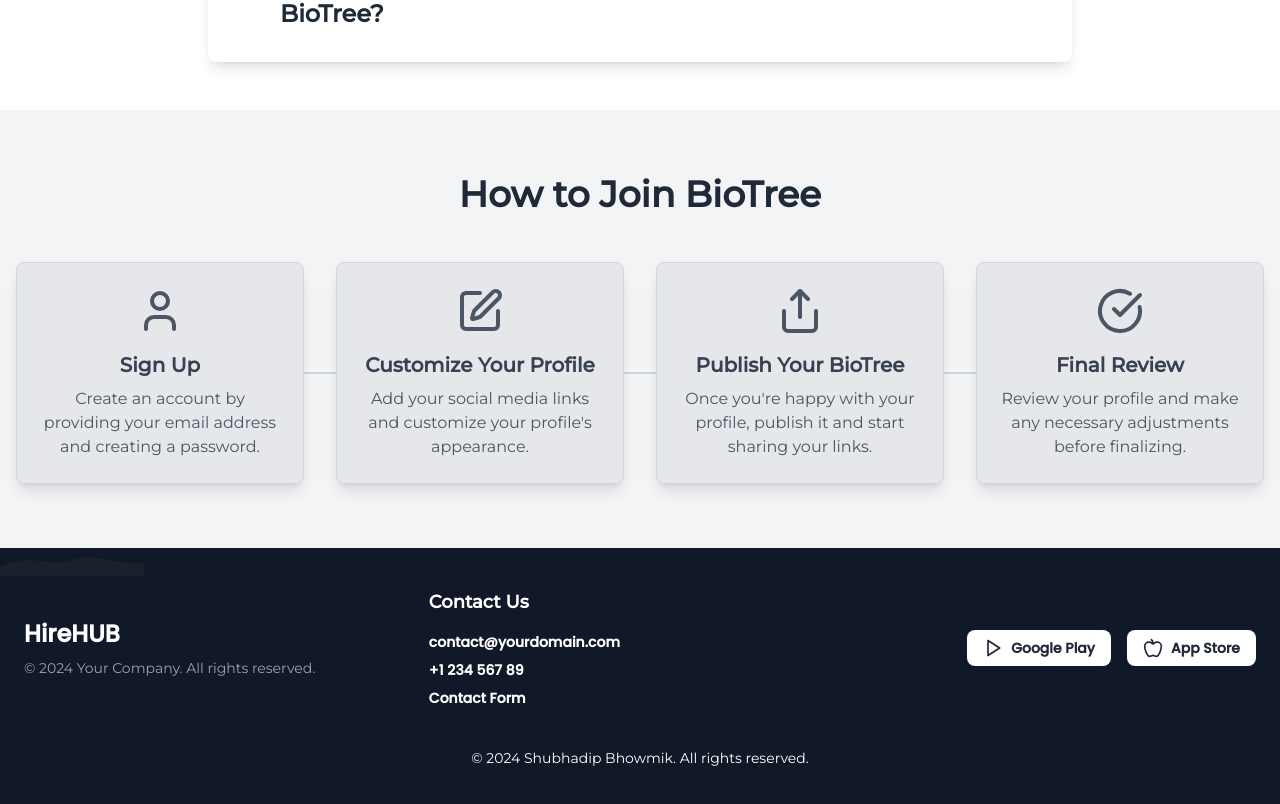
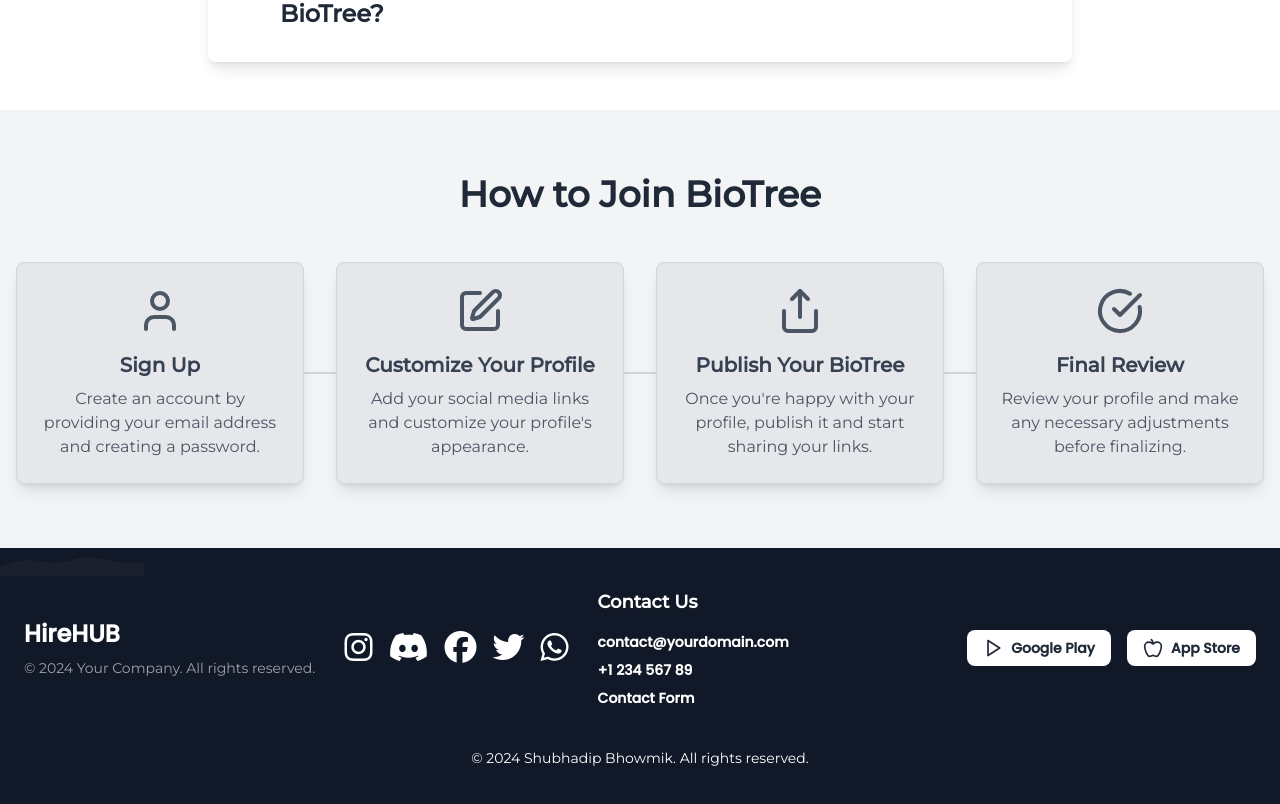
Before and after one commit to subhadipbhowmik/bio-branch, a Next.js app in the folder site/: page / in a window 1280 px wide. Shown: the part 1836-2640 px from the top of the page. Built offline with nearby package versions, Linux system fonts and the light colour scheme.

Commit message:
Added social media icons

```diff
--- a/site/components/Footer.js
+++ b/site/components/Footer.js
@@ -1,9 +1,26 @@
 import React from 'react'
 import Link from 'next/link'
 import { Apple, Play } from 'lucide-react'
+import { FontAwesomeIcon } from '@fortawesome/react-fontawesome'
+import { faInstagram, faDiscord, faFacebook, faTwitter, faWhatsapp } from '@fortawesome/free-brands-svg-icons'
+import '@fortawesome/fontawesome-free/css/all.min.css'
 
 const Footer = () => {
+
+  const iconStyle = {
+    color: 'white',
+    transition: 'transform 0.2s, color 0.2s',
+    cursor: 'pointer',
+    fontSize: '2rem',
+  };
+
+  const hoverStyle = {
+    color: '#f79c42',
+    transform: 'scale(1.2)',
+  };
+
   return (
+
     <footer aria-label="Site Footer" className="relative bg-gray-900 text-white py-10 px-6">
 
       {/* Wave Effect (You can add SVG wave here for a design touch) */}
@@ -21,6 +38,60 @@ const Footer = () => {
           <p className="text-sm text-gray-400 mt-2">&copy; {new Date().getFullYear()} Your Company. All rights reserved.</p>
         </div>
 
+
+        <div className="flex space-x-4">
+  <a
+    href="https://www.instagram.com"
+    target="_blank"
+    rel="noopener noreferrer"
+    style={iconStyle}
+    onMouseOver={(e) => { e.currentTarget.style.color = hoverStyle.color; e.currentTarget.style.transform = hoverStyle.transform; }}
+    onMouseOut={(e) => { e.currentTarget.style.color = iconStyle.color; e.currentTarget.style.transform = 'scale(1)'; }}
+  >
+    <i className="fab fa-instagram"></i>
+  </a>
+  <a
+    href="https://www.discord.com"
+    target="_blank"
+    rel="noopener noreferrer"
+    style={iconStyle}
+    onMouseOver={(e) => { e.currentTarget.style.color = hoverStyle.color; e.currentTarget.style.transform = hoverStyle.transform; }}
+    onMouseOut={(e) => { e.currentTarget.style.color = iconStyle.color; e.currentTarget.style.transform = 'scale(1)'; }}
+  >
+    <i className="fab fa-discord"></i>
+  </a>
+  <a
+    href="https://www.facebook.com"
+    target="_blank"
+    rel="noopener noreferrer"
+    style={iconStyle}
+    onMouseOver={(e) => { e.currentTarget.style.color = hoverStyle.color; e.currentTarget.style.transform = hoverStyle.transform; }}
+    onMouseOut={(e) => { e.currentTarget.style.color = iconStyle.color; e.currentTarget.style.transform = 'scale(1)'; }}
+  >
+    <i className="fab fa-facebook"></i>
+  </a>
+  <a
+    href="https://www.twitter.com"
+    target="_blank"
+    rel="noopener noreferrer"
+    style={iconStyle}
+    onMouseOver={(e) => { e.currentTarget.style.color = hoverStyle.color; e.currentTarget.style.transform = hoverStyle.transform; }}
+    onMouseOut={(e) => { e.currentTarget.style.color = iconStyle.color; e.currentTarget.style.transform = 'scale(1)'; }}
+  >
+    <i className="fab fa-twitter"></i>
+  </a>
+  <a
+    href="https://www.whatsapp.com"
+    target="_blank"
+    rel="noopener noreferrer"
+    style={iconStyle}
+    onMouseOver={(e) => { e.currentTarget.style.color = hoverStyle.color; e.currentTarget.style.transform = hoverStyle.transform; }}
+    onMouseOut={(e) => { e.currentTarget.style.color = iconStyle.color; e.currentTarget.style.transform = 'scale(1)'; }}
+  >
+    <i className="fab fa-whatsapp"></i>
+  </a>
+</div>
+
         {/* Right Section: Download the App */}
         <div className="flex space-x-4 md:order-3">
           <Link href="https://play.google.com/store" target="_blank">
@@ -37,6 +108,9 @@ const Footer = () => {
             </div>
           </Link>
         </div>
+
+
+
 
         {/* Feature: Contact Us */}
         <div className="flex flex-col items-start mb-6 md:mb-0">
@@ -85,4 +159,4 @@ const Footer = () => {
   )
 }
 
-export default Footer
+export default Footer;
--- a/site/package.json
+++ b/site/package.json
@@ -9,6 +9,9 @@
     "lint": "next lint"
   },
   "dependencies": {
+    "@fortawesome/fontawesome-free": "^6.6.0",
+    "@fortawesome/free-brands-svg-icons": "^6.6.0",
+    "@fortawesome/react-fontawesome": "^0.2.2",
     "eslint": "8.37.0",
     "eslint-config-next": "13.2.4",
     "framer-motion": "^11.5.4",
```
Also changed, not shown: 1 other file (tests, documents, lock files or other folders).
